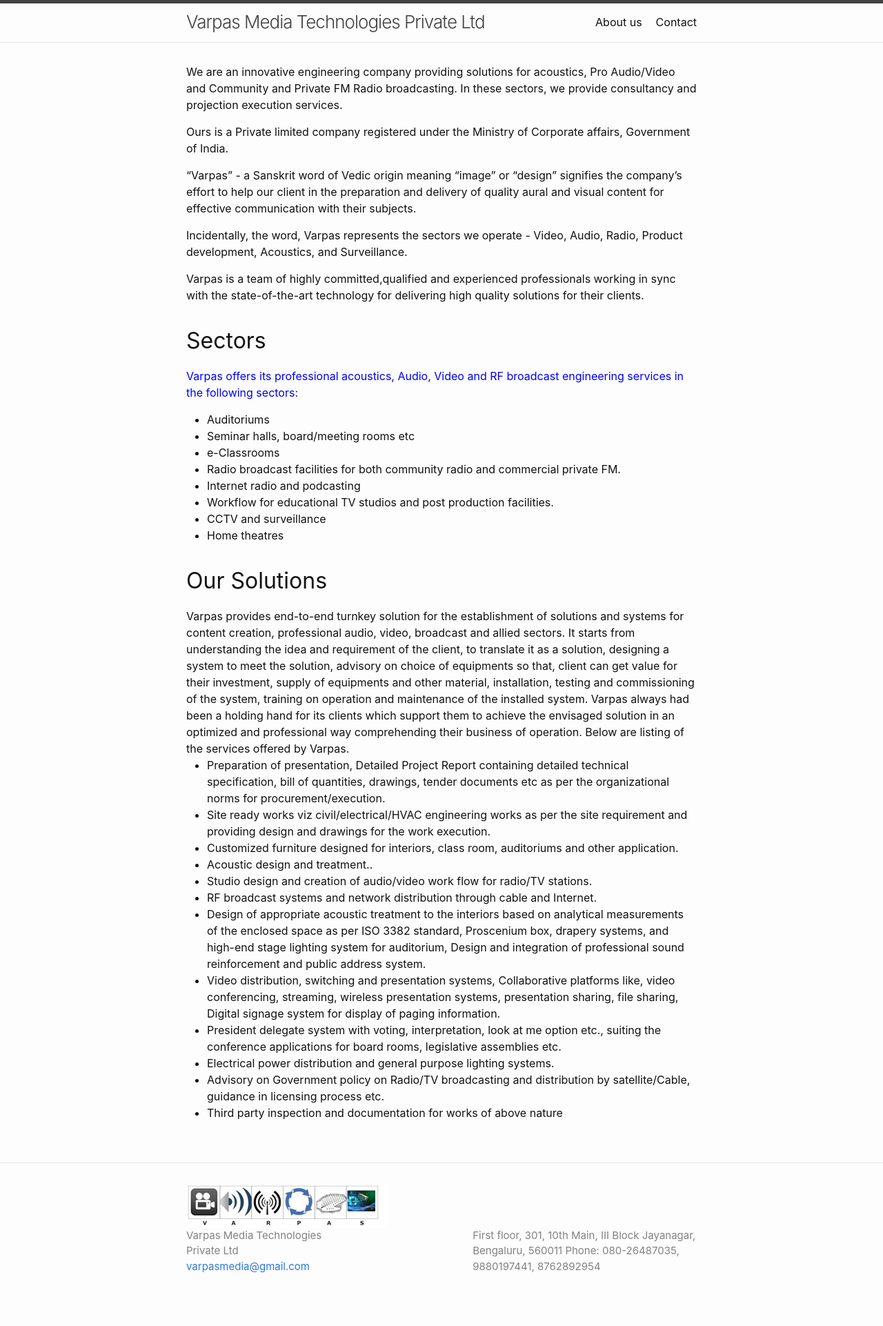
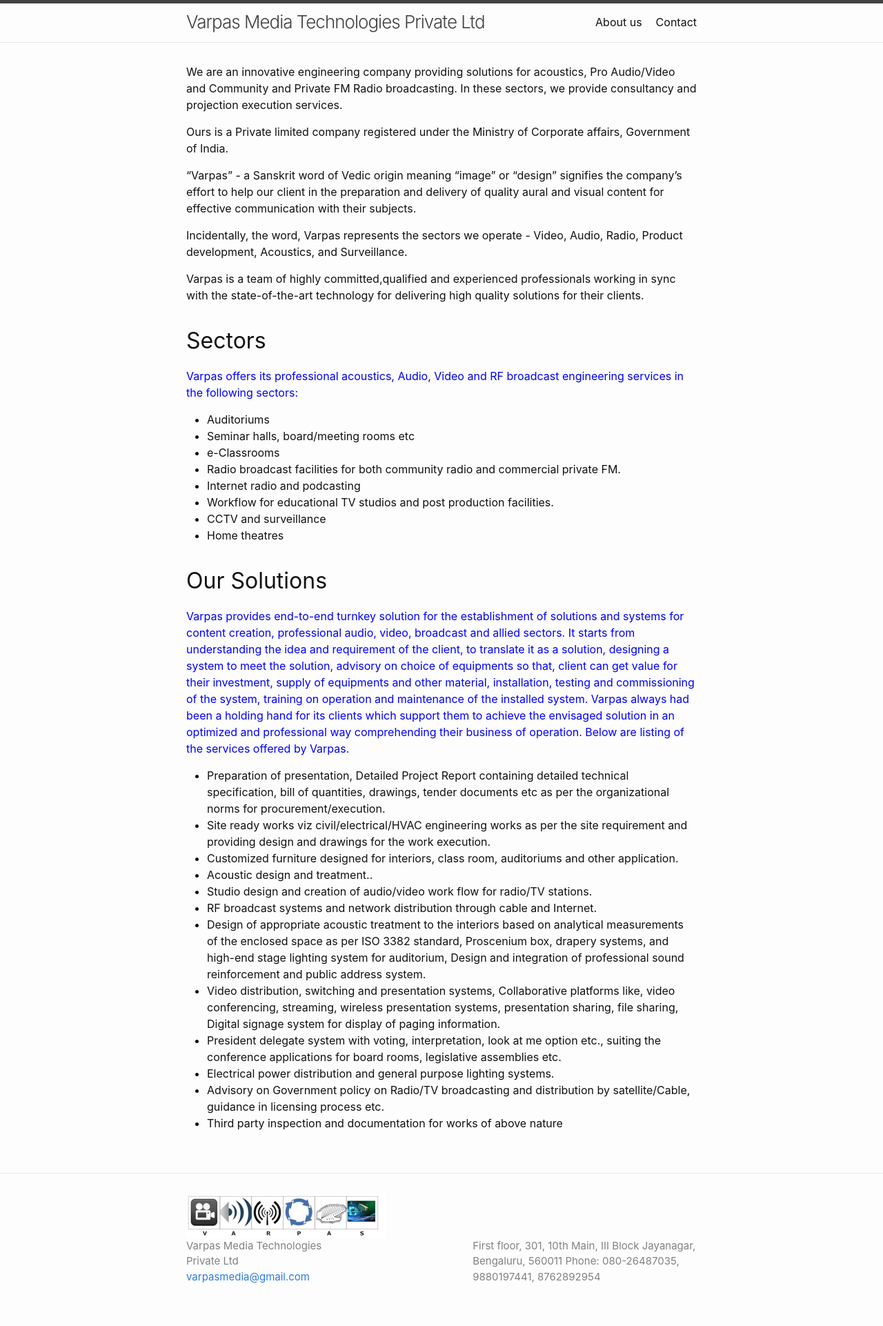
Before and after one commit to VarpasMedia/VarpasMedia.github.io, a Jekyll site: the page built from index.md, in a window 1280 px wide. Shown: the whole page at 69% size. Built offline with Jekyll 4.4.1, drawn with Linux system fonts in a browser that asks for light colours.

Commit message:
Update home.html

```diff
--- a/_layouts/home.html
+++ b/_layouts/home.html
@@ -54,11 +54,12 @@ layout: default
 
   <h1>Our Solutions</h1>
     <div class="post-content e-content">
+<p style="color: blue">
       Varpas provides end-to-end turnkey solution for the establishment of solutions and systems for content creation, professional audio, video, broadcast and allied sectors. It starts from understanding the idea and requirement of the client, to translate it as a solution, designing a system to meet the solution, advisory on choice of equipments so that, client can get value for their investment, supply of equipments and other material, installation, testing and commissioning of the system, training on operation and maintenance of the installed system.
 
 Varpas always had been a holding hand for its clients which support them to achieve the envisaged solution in an optimized and professional way comprehending their business of operation. Below are listing of the services offered by Varpas.
 
-
+</p>
 
 <ul>
 <li>Preparation of presentation, Detailed Project Report containing detailed technical specification, bill of quantities, drawings, tender documents etc as per the organizational norms for procurement/execution.</li>
```
